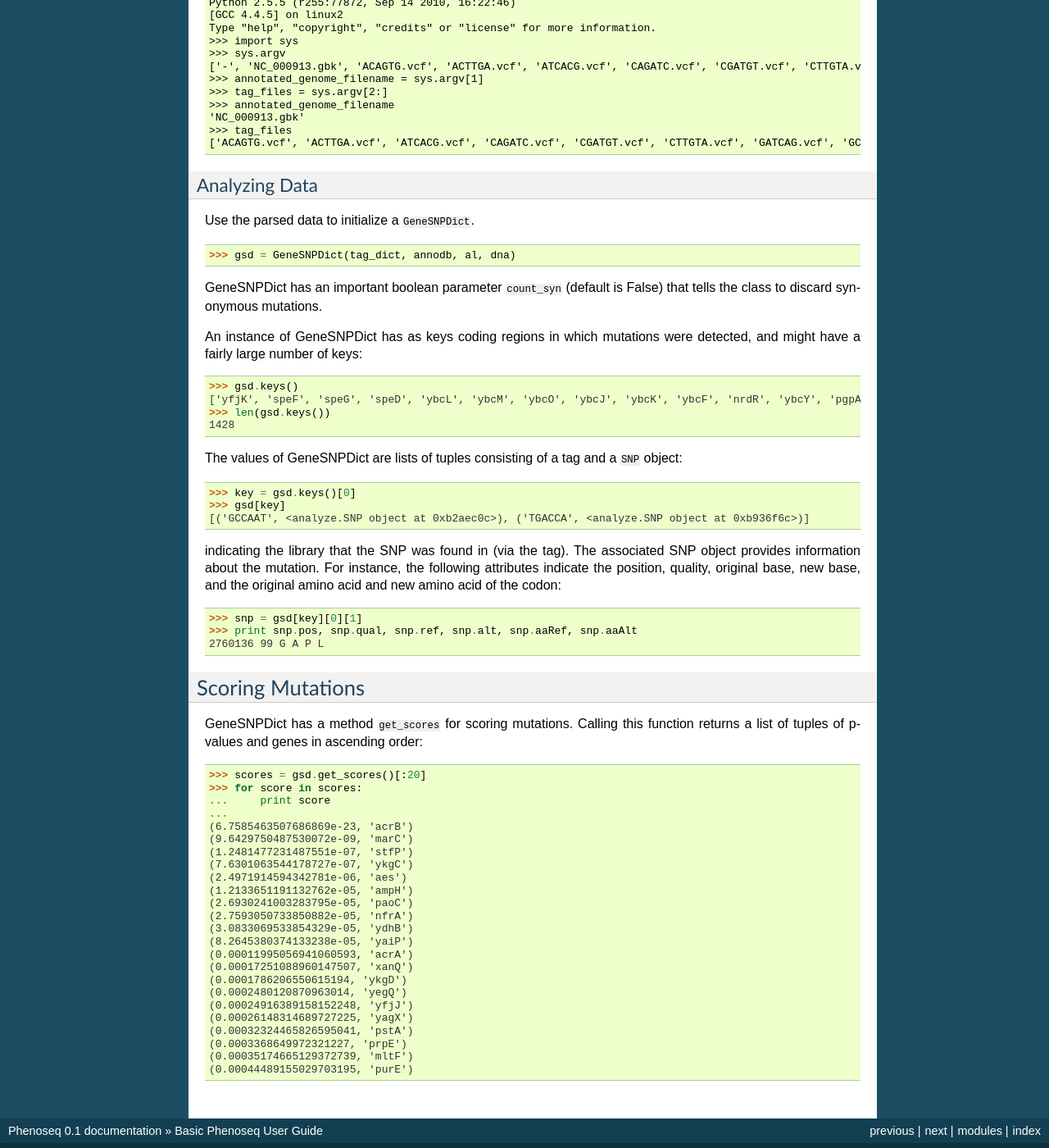
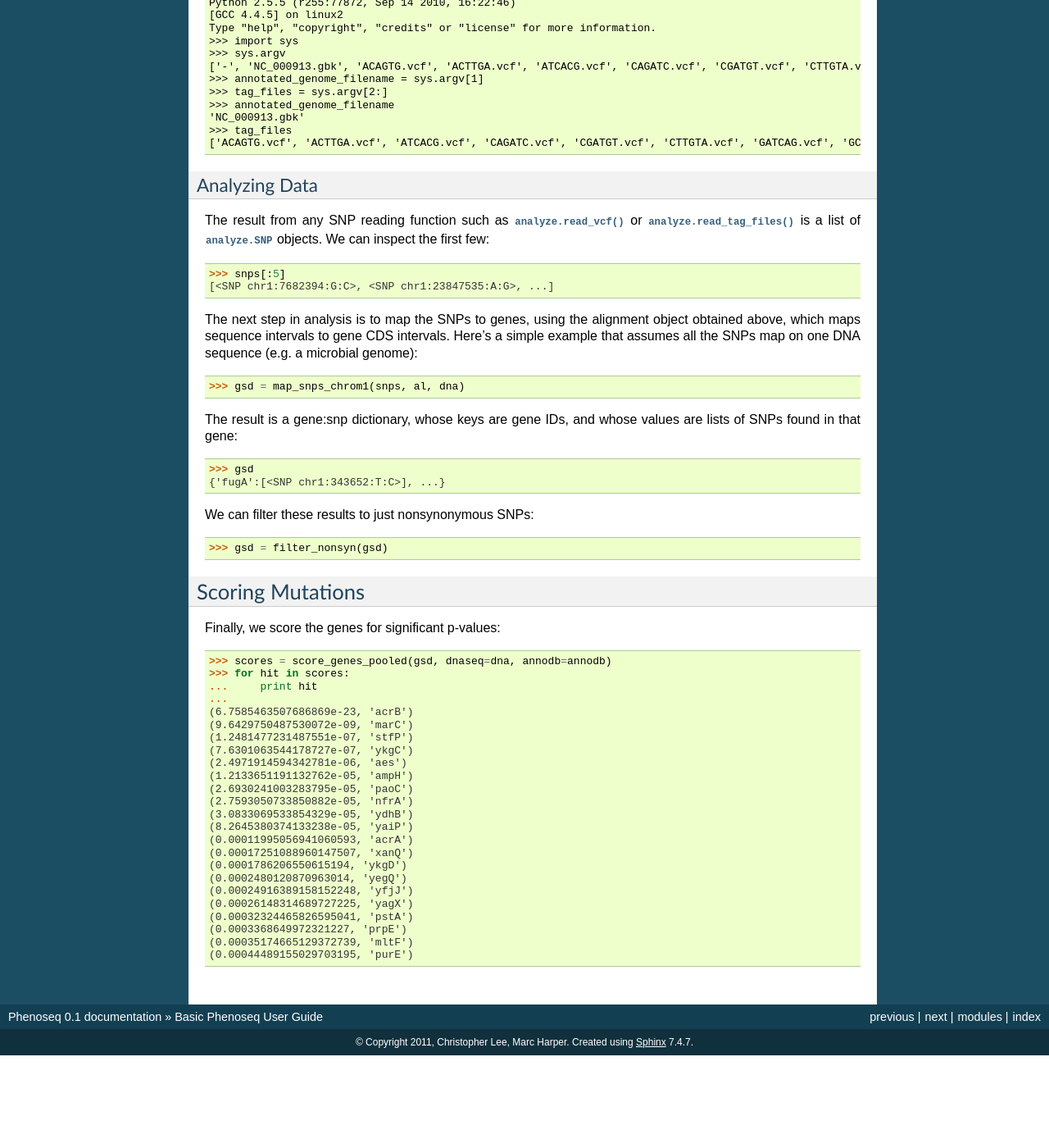
Before and after one commit to cjlee112/phenoseq, a Sphinx documentation site: the page built from doc/usage_tutorial.rst, in a window 1280 px wide and 1400 px high, scrolled down 2247 px. Shown: the whole window at 82% size. Built offline with Sphinx 7.4.7, drawn with Linux system fonts in a browser that asks for light colours; after the commit the page ends 3534 px from its top, so only the background shows below that; some of the changed text lies outside the part shown.

Commit message:
updated tutorial to reflect analyze module refactoring

```diff
--- a/doc/usage_tutorial.rst
+++ b/doc/usage_tutorial.rst
@@ -108,7 +108,7 @@ This might take a couple of minutes on modest hardware. Next, read in the data f
 depending on your tags. In python, use::
 
 	>>> tag_files = ['ACAGTG.vcf', 'ACTTGA.vcf', 'ATCACG.vcf', 'CAGATC.vcf', 'CGATGT.vcf', 'CTTGTA.vcf', 'GATCAG.vcf', 'GCCAAT.vcf', 'TGACCA.vcf', 'TTAGGC.vcf']
-	>>> tag_dict = read_tag_files(tag_files)
+	>>> snps = read_tag_files(tag_files)
 
 or obtain the list from ``sys.argv`` by passing in the parameters shown above for analyze.py::
 
@@ -130,40 +130,40 @@ or obtain the list from ``sys.argv`` by passing in the parameters shown above fo
 Analyzing Data
 --------------
 
-Use the parsed data to initialize a ``GeneSNPDict``.
+The result from any SNP reading function such as :func:`analyze.read_vcf`
+or :func:`analyze.read_tag_files` is a list of :class:`analyze.SNP` objects.
+We can inspect the first few::
 
-	>>> gsd = GeneSNPDict(tag_dict, annodb, al, dna)
+        >>> snps[:5]
+        [<SNP chr1:7682394:G:C>, <SNP chr1:23847535:A:G>, ...]
 
-GeneSNPDict has an important boolean parameter ``count_syn`` (default is False) that tells the class to discard synonymous mutations.
+The next step in analysis is to map the SNPs to genes, using the alignment
+object obtained above, which maps sequence intervals to gene CDS intervals.
+Here's a simple example that assumes all the SNPs map on one DNA sequence
+(e.g. a microbial genome)::
 
-An instance of GeneSNPDict has as keys coding regions in which mutations were detected, and might have a fairly large number of keys::
+        >>> gsd = map_snps_chrom1(snps, al, dna)
 
-	>>> gsd.keys()
-	['yfjK', 'speF', 'speG', 'speD', 'ybcL', 'ybcM', 'ybcO', 'ybcJ', 'ybcK', 'ybcF', 'nrdR', 'ybcY', 'pgpA', 'ypeA'...
-	>>> len(gsd.keys())
-	1428
+The result is a gene:snp dictionary, whose keys are gene IDs,
+and whose values are lists of SNPs found in that gene::
 
-The values of GeneSNPDict are lists of tuples consisting of a tag and a ``SNP`` object::
+        >>> gsd
+        {'fugA':[<SNP chr1:343652:T:C>], ...}
 
-	>>> key = gsd.keys()[0]
-	>>> gsd[key]
-	[('GCCAAT', <analyze.SNP object at 0xb2aec0c>), ('TGACCA', <analyze.SNP object at 0xb936f6c>)]
+We can filter these results to just nonsynonymous SNPs::
 
-indicating the library that the SNP was found in (via the tag). The associated SNP object provides information about the mutation. For instance, the following attributes indicate the position, quality, original base, new base, and the original amino acid and new amino acid of the codon::
+        >>> gsd = filter_nonsyn(gsd)
 
-	>>> snp = gsd[key][0][1]
-	>>> print snp.pos, snp.qual, snp.ref, snp.alt, snp.aaRef, snp.aaAlt
-	2760136 99 G A P L
 
 ---------------------
 Scoring Mutations
 ---------------------
 
-GeneSNPDict has a method ``get_scores`` for scoring mutations. Calling this function returns a list of tuples of p-values and genes in ascending order::
+Finally, we score the genes for significant p-values::
 
-	>>> scores = gsd.get_scores()[:20]
-	>>> for score in scores:
-	...     print score
+        >>> scores = score_genes_pooled(gsd, dnaseq=dna, annodb=annodb)
+	>>> for hit in scores:
+	...     print hit
 	...
 	(6.7585463507686869e-23, 'acrB')
 	(9.6429750487530072e-09, 'marC')
```
Also changed, not shown: other parts of doc/usage_tutorial.rst (+1 -1 lines).
